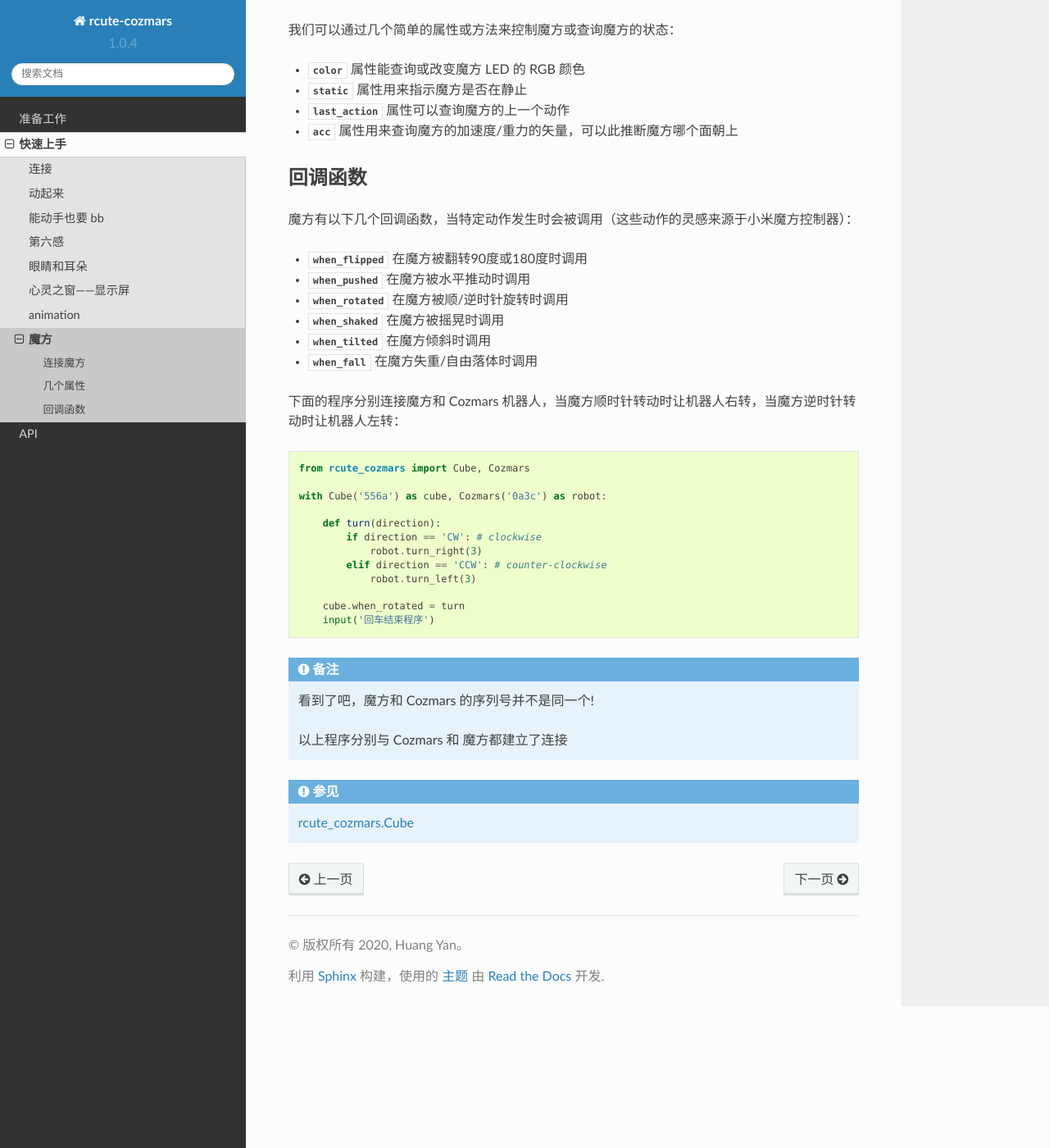
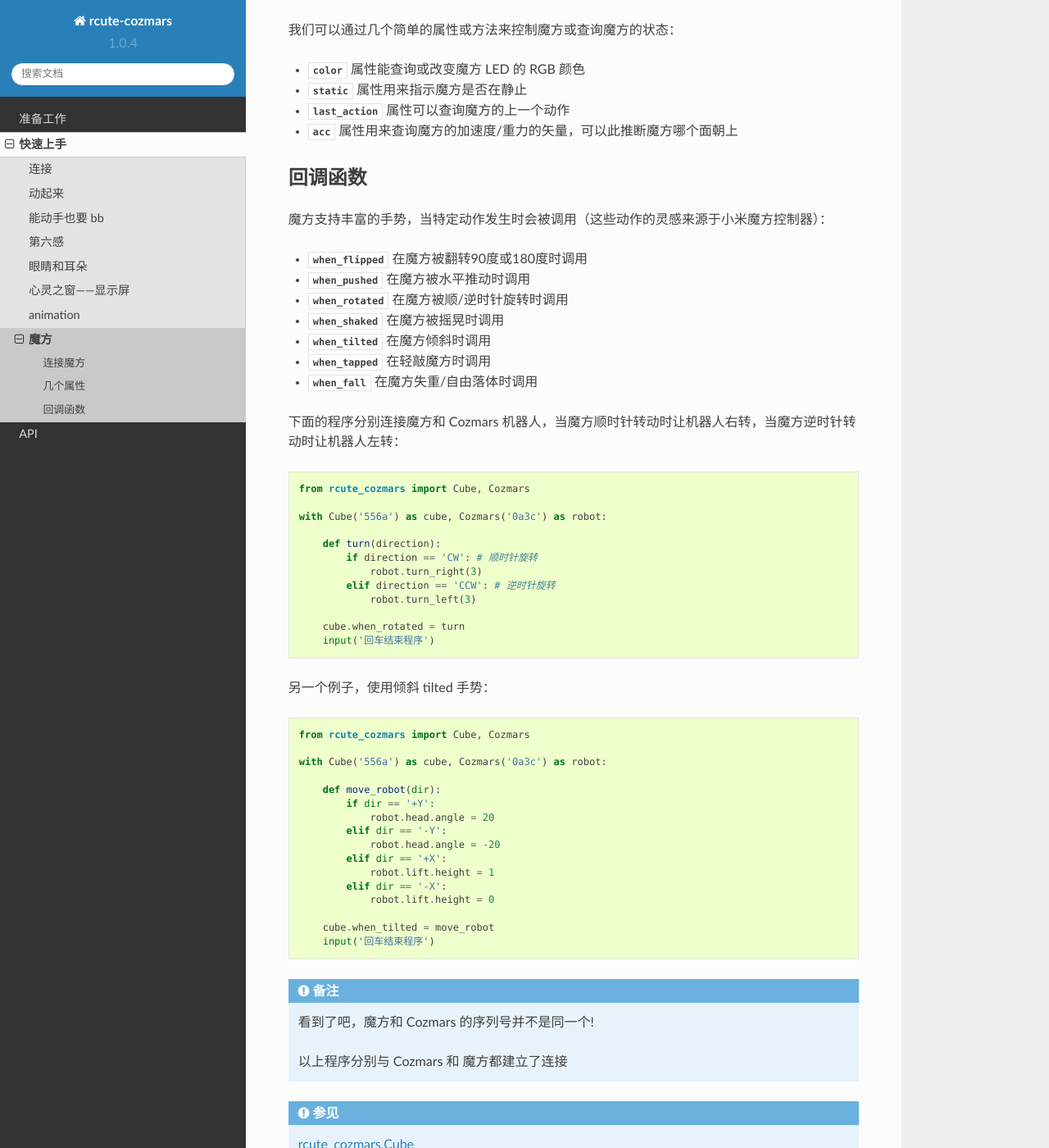
Before and after one commit to r-cute/rcute-cozmars, a Sphinx documentation site: the page built from docs/source/examples/cube.rst, in a window 1280 px wide and 1400 px high, scrolled down 949 px. Shown: the whole window at 82% size. Built offline with Sphinx 7.4.7 and the Read the Docs theme 2.0.0, drawn with Linux system fonts in a browser that asks for light colours.

Commit message:
more cube example

```diff
--- a/docs/source/examples/cube.rst
+++ b/docs/source/examples/cube.rst
@@ -57,13 +57,14 @@
 回调函数
 -----------
 
-魔方有以下几个回调函数，当特定动作发生时会被调用（这些动作的灵感来源于小米魔方控制器）：
+魔方支持丰富的手势，当特定动作发生时会被调用（这些动作的灵感来源于小米魔方控制器）：
 
 - :data:`when_flipped` 在魔方被翻转90度或180度时调用
 - :data:`when_pushed` 在魔方被水平推动时调用
 - :data:`when_rotated` 在魔方被顺/逆时针旋转时调用
 - :data:`when_shaked` 在魔方被摇晃时调用
 - :data:`when_tilted` 在魔方倾斜时调用
+- :data:`when_tapped` 在轻敲魔方时调用
 - :data:`when_fall` 在魔方失重/自由落体时调用
 
 下面的程序分别连接魔方和 Cozmars 机器人，当魔方顺时针转动时让机器人右转，当魔方逆时针转动时让机器人左转：
@@ -75,12 +76,33 @@
     with Cube('556a') as cube, Cozmars('0a3c') as robot:
 
         def turn(direction):
-            if direction == 'CW': # clockwise
+            if direction == 'CW': # 顺时针旋转
                 robot.turn_right(3)
-            elif direction == 'CCW': # counter-clockwise
+            elif direction == 'CCW': # 逆时针旋转
                 robot.turn_left(3)
 
         cube.when_rotated = turn
+        input('回车结束程序')
+
+另一个例子，使用倾斜 tilted 手势：
+
+.. code:: python
+
+    from rcute_cozmars import Cube, Cozmars
+
+    with Cube('556a') as cube, Cozmars('0a3c') as robot:
+
+        def move_robot(dir):
+            if dir == '+Y':
+                robot.head.angle = 20
+            elif dir == '-Y':
+                robot.head.angle = -20
+            elif dir == '+X':
+                robot.lift.height = 1
+            elif dir == '-X':
+                robot.lift.height = 0
+
+        cube.when_tilted = move_robot
         input('回车结束程序')
 
 .. note::
```
Also changed, not shown: 1 other file.
